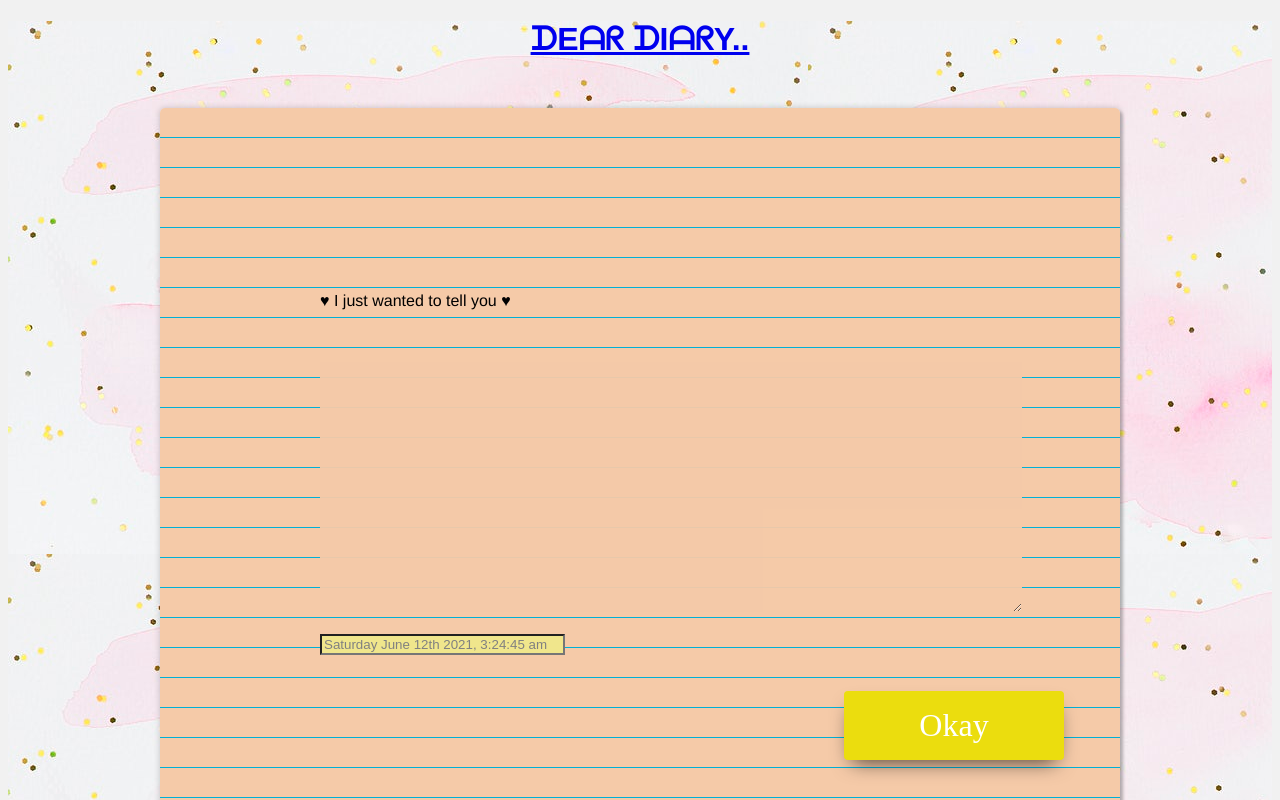
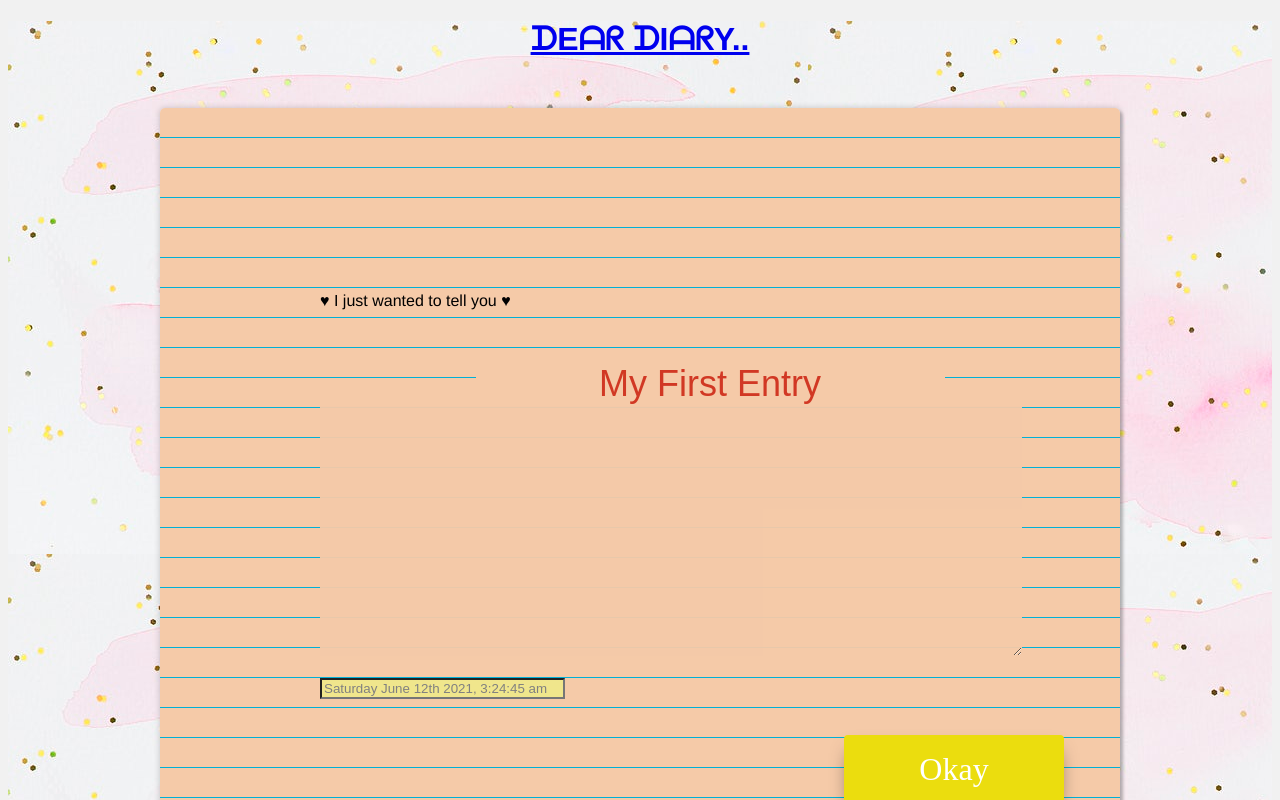
Before and after one commit to amcmullen9291/DearDiary, a React (Create React App) app in the folder frontend/: page /entry in a window 1280 px wide. Shown: the top 800 px of the page. Built offline with nearby package versions, Linux system fonts and the light colour scheme; the HTML template or start-up script is replaced by a standard one.

Commit message:
adding css

```diff
--- a/frontend/src/App.css
+++ b/frontend/src/App.css
@@ -167,3 +167,12 @@ div.swal-modal {
 background: pink;
 font-family:Arial, Helvetica, sans-serif
 }
+
+.entryTitle{
+	font-size: 36px;
+	justify-content: center;
+	text-align: center;
+	color:rgb(209, 56, 36);
+	background: #F5CAA8;
+	border: none;
+}
--- a/frontend/src/Components/Entry.js
+++ b/frontend/src/Components/Entry.js
@@ -26,6 +26,7 @@ class Entry extends React.Component {
             <br/>
             <p>♥ I just wanted to tell you ♥</p><br/>
             <br/>
+            <center><input type="text" className="entryTitle" name="title" defaultValue="My First Entry"></input></center>
             <textarea className="papers" name="content"></textarea><br/>
             <br/>
             <input className="entryDate" type="text" name="date" readOnly="read-only" defaultValue={this.state.day + " " + this.state.date}></input>
@@ -35,7 +36,7 @@ class Entry extends React.Component {
         </form>
         {/* <Name/> */}
         </div>
-        <center><form onClick={NoSave}>
+        <center><form>
           <button className="myButton" onClick={NoSave}>Past Notes</button></form><Link className="myButton" to="/Home">B A C K H O M E</Link></center>        </div>
         </>
       )
@@ -44,7 +45,9 @@ class Entry extends React.Component {
 
    const NoSave = () => {
     return (
-      swal("Hey wait:", "Your entry was not saved!").pause
+      alert("Your entry was not saved"),
+      swal("","Your entry was not saved!")
+
     )
   }
 
```
